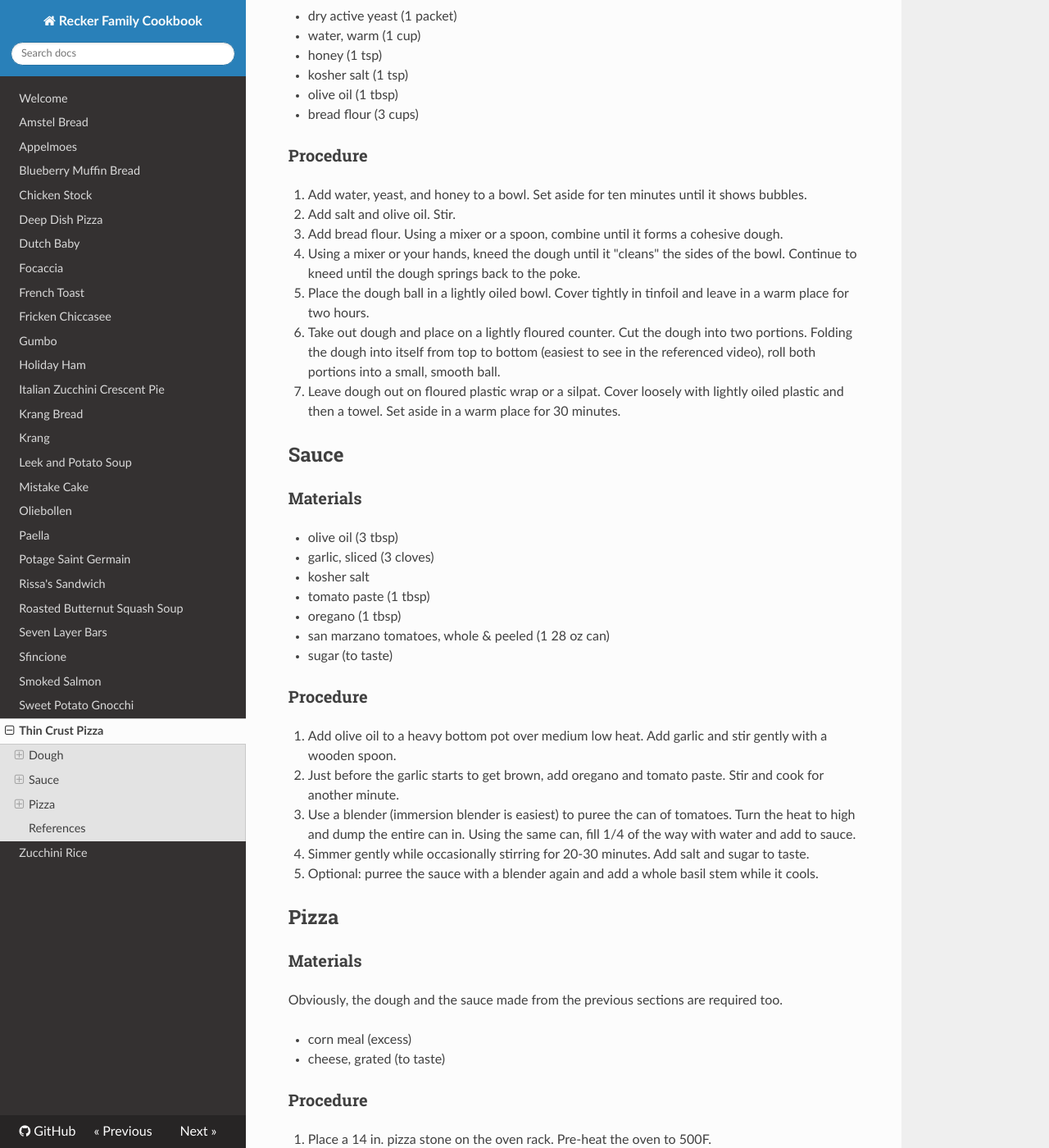
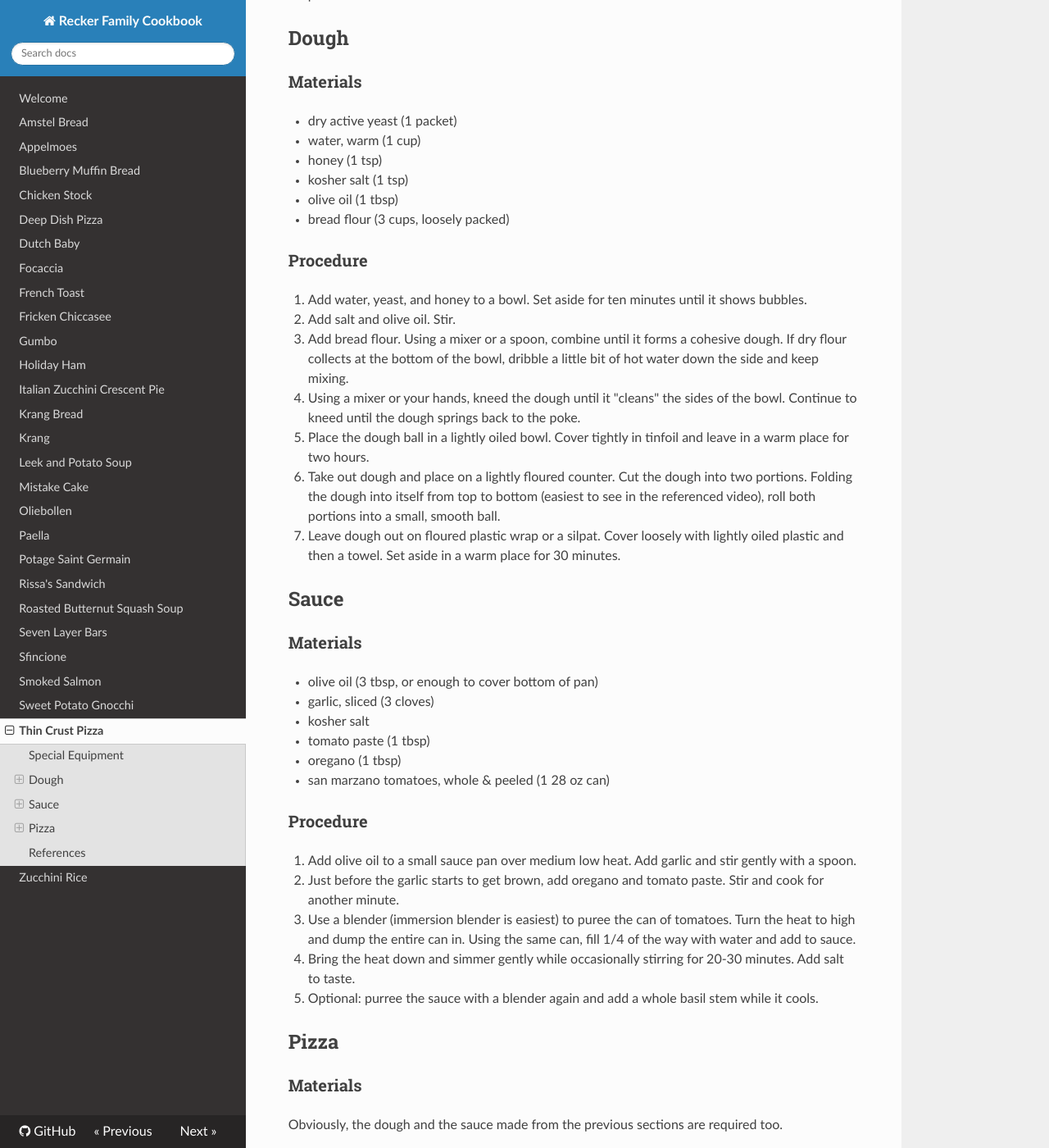
Before and after one commit to arecker/cookbook, an MkDocs documentation site: the page built from recipes/thin-crust-pizza.md, in a window 1280 px wide and 1400 px high, scrolled down 1619 px. Shown: the whole window at 82% size. Built offline with MkDocs 1.6.1, drawn with Linux system fonts in a browser that asks for light colours; nearby versions of some CDN libraries; some of the changed text lies outside the part shown.

Commit message:
Pizza tips

```diff
--- a/recipes/thin-crust-pizza.md
+++ b/recipes/thin-crust-pizza.md
@@ -23,6 +23,11 @@ it in olive oil at the beginning of the recipe and take it out before
 you add the garlic.  The pork fat really enhances the taste of the
 sauce, and the crispy pieces of pork make a good pizza topping.
 
+## Special Equipment
+
+- pizza peel
+- pizza stone
+
 ## Dough
 
 ### Materials
@@ -32,7 +37,7 @@ sauce, and the crispy pieces of pork make a good pizza topping.
 - honey (1 tsp)
 - kosher salt (1 tsp)
 - olive oil (1 tbsp)
-- bread flour (3 cups)
+- bread flour (3 cups, loosely packed)
 
 ### Procedure
 
@@ -42,7 +47,8 @@ sauce, and the crispy pieces of pork make a good pizza topping.
 2. Add salt and olive oil.  Stir.
 
 3. Add bread flour.  Using a mixer or a spoon, combine until it forms
-   a cohesive dough.
+   a cohesive dough.  If dry flour collects at the bottom of the bowl,
+   dribble a little bit of hot water down the side and keep mixing.
 
 4. Using a mixer or your hands, kneed the dough until it "cleans" the
    sides of the bowl.  Continue to kneed until the dough springs back
@@ -64,18 +70,17 @@ sauce, and the crispy pieces of pork make a good pizza topping.
 
 ### Materials
 
-- olive oil (3 tbsp)
+- olive oil (3 tbsp, or enough to cover bottom of pan)
 - garlic, sliced (3 cloves)
 - kosher salt
 - tomato paste (1 tbsp)
 - oregano (1 tbsp)
 - san marzano tomatoes, whole & peeled (1 28 oz can)
-- sugar (to taste)
 
 ### Procedure
 
-1. Add olive oil to a heavy bottom pot over medium low heat.  Add
-   garlic and stir gently with a wooden spoon.
+1. Add olive oil to a small sauce pan over medium low heat.  Add
+   garlic and stir gently with a spoon.
 
 2. Just before the garlic starts to get brown, add oregano and tomato
    paste.  Stir and cook for another minute.
@@ -84,8 +89,8 @@ sauce, and the crispy pieces of pork make a good pizza topping.
    tomatoes.  Turn the heat to high and dump the entire can in.  Using
    the same can, fill 1/4 of the way with water and add to sauce.
 
-4. Simmer gently while occasionally stirring for 20-30 minutes.  Add
-   salt and sugar to taste.
+4. Bring the heat down and simmer gently while occasionally stirring
+   for 20-30 minutes.  Add salt to taste.
 
 5. Optional: purree the sauce with a blender again and add a whole
    basil stem while it cools.
```
